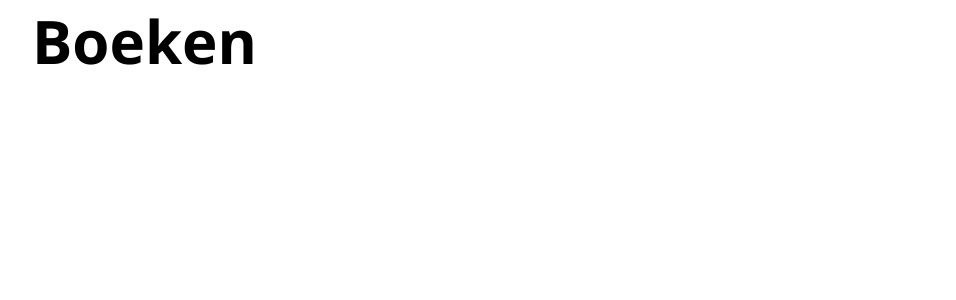
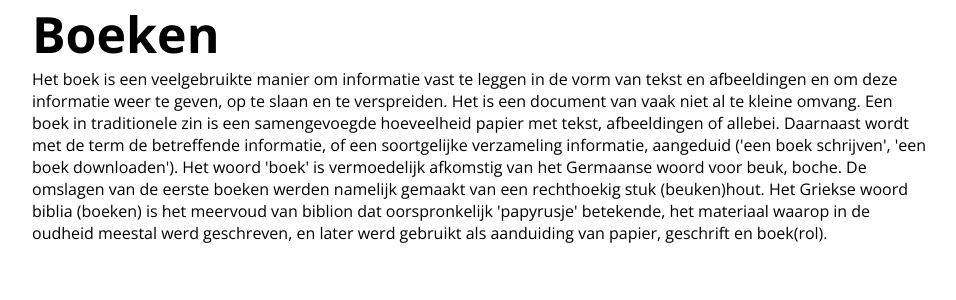
Before and after one commit to miitchel/C2-CodeCamp, a PHP site: page /boeken/index.php in a window 1280 px wide. Shown: the part 100-400 px from the top of the page, without its empty margins (160-1116 px from the left). Run offline with PHP 8.4, Linux system fonts and the light colour scheme.

Commit message:
boeken ingevult

```diff
--- a/CSS/main.css
+++ b/CSS/main.css
@@ -34,11 +34,15 @@
     height: 100%;
     margin: 0 auto;
     display: flex;
-    align-items: center;
+    flex-direction: column;
     justify-content: space-between;
 }
 
-.center {
+.center  h1{
     font-family: 'Open Sans', Arial, Sans-serif;
-    font-size: 30px;
+    font-size: 50px;
 }
+
+.center p{
+    font-family: 'Open Sans', Arial, Sans-serif;
+}
--- a/boeken/index.php
+++ b/boeken/index.php
@@ -15,6 +15,7 @@
         <div class="wrapper">
             <div class="center">
                 <h1>Boeken</h1>
+                <p>Het boek is een veelgebruikte manier om informatie vast te leggen in de vorm van tekst en afbeeldingen en om deze informatie weer te geven, op te slaan en te verspreiden. Het is een document van vaak niet al te kleine omvang. Een boek in traditionele zin is een samengevoegde hoeveelheid papier met tekst, afbeeldingen of allebei. Daarnaast wordt met de term de betreffende informatie, of een soortgelijke verzameling informatie, aangeduid ('een boek schrijven', 'een boek downloaden'). Het woord 'boek' is vermoedelijk afkomstig van het Germaanse woord voor beuk, boche. De omslagen van de eerste boeken werden namelijk gemaakt van een rechthoekig stuk (beuken)hout. Het Griekse woord biblia (boeken) is het meervoud van biblion dat oorspronkelijk 'papyrusje' betekende, het materiaal waarop in de oudheid meestal werd geschreven, en later werd gebruikt als aanduiding van papier, geschrift en boek(rol).</p>
             </div>
         </div>
     </main>
```
